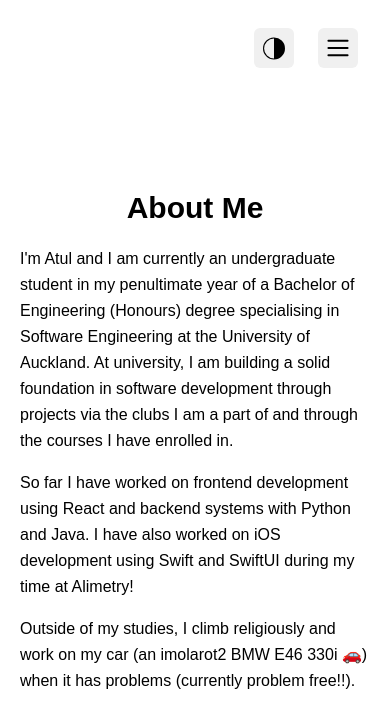
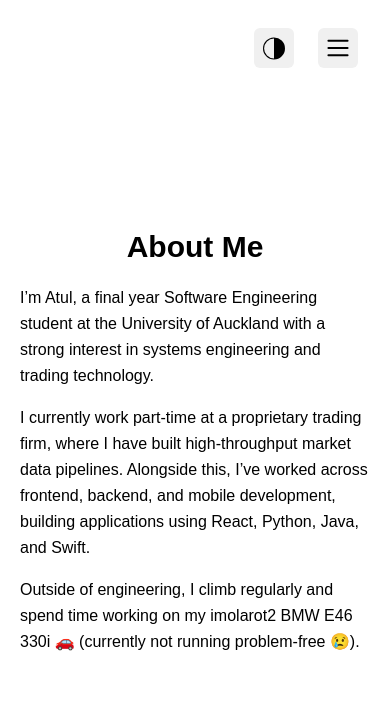
Before and after one commit to itsatulbox/personal-website, a Next.js app: page /about in a window 390 px wide. Shown: the top 728 px of the page. Built offline with nearby package versions, Linux system fonts and the light colour scheme; a web font is replaced by a local one.

Commit message:
feat: update about page, CV, block scrapers in robots.txt, fix mobile scramble overflow and image blur

```diff
--- a/next.config.ts
+++ b/next.config.ts
@@ -3,7 +3,7 @@ import type { NextConfig } from "next";
 const nextConfig: NextConfig = {
   poweredByHeader: false,
   images: {
-    formats: ["image/avif", "image/webp"],
+    unoptimized: true,
   },
 };
 
--- a/src/app/about/page.tsx
+++ b/src/app/about/page.tsx
@@ -2,8 +2,7 @@ import type { Metadata } from "next";
 
 export const metadata: Metadata = {
   title: "About",
-  description:
-    "Learn more about Atul Kodla — Software Engineering student at the University of Auckland.",
+  description: "Learn more about Atul Kodla.",
 };
 
 export default function About() {
@@ -12,22 +11,19 @@ export default function About() {
       <h2 className="text-3xl font-bold">About Me</h2>
       <div className="leading-relaxed max-w-3xl space-y-4">
         <p>
-          I&apos;m Atul and I am currently an undergraduate student in my
-          penultimate year of a Bachelor of Engineering (Honours) degree
-          specialising in Software Engineering at the University of Auckland. At
-          university, I am building a solid foundation in software development
-          through projects via the clubs I am a part of and through the courses
-          I have enrolled in.
+          I’m Atul, a final year Software Engineering student at the University
+          of Auckland with a strong interest in systems engineering and trading
+          technology.
         </p>
         <p>
-          So far I have worked on frontend development using React and backend
-          systems with Python and Java. I have also worked on iOS development
-          using Swift and SwiftUI during my time at Alimetry!
+          I currently work part-time at a proprietary trading firm, where I have
+          built high-throughput market data pipelines. Alongside this, I’ve
+          worked across frontend, backend, and mobile development, building
+          applications using React, Python, Java, and Swift.
         </p>
         <p>
-          Outside of my studies, I climb religiously and work on my car (an
-          imolarot2 BMW E46 330i 🚗) when it has problems (currently problem
-          free!!).
+          Outside of engineering, I climb regularly and spend time working on my
+          imolarot2 BMW E46 330i 🚗 (currently not running problem-free 😢).
         </p>
       </div>
     </div>
--- a/src/app/projects/page.tsx
+++ b/src/app/projects/page.tsx
@@ -11,8 +11,7 @@ import finger4 from "@/assets/finger4.webp";
 
 export const metadata: Metadata = {
   title: "Projects",
-  description:
-    "Projects by Atul Kodla — including a JavaFX game with OpenAI-driven NPC dialogue and a multi-model sign language interpreter built with ResNet, AlexNet, and EfficientNet.",
+  description: "Projects by Atul Kodla.",
 };
 
 type ProjectCardProps = {
--- a/src/app/robots.ts
+++ b/src/app/robots.ts
@@ -2,10 +2,16 @@ import type { MetadataRoute } from "next";
 
 export default function robots(): MetadataRoute.Robots {
   return {
-    rules: {
-      userAgent: "*",
-      allow: "/",
-    },
+    rules: [
+      {
+        userAgent: "*",
+        disallow: "/",
+      },
+      {
+        userAgent: ["Googlebot", "Bingbot"],
+        allow: "/",
+      },
+    ],
     sitemap: "https://atulkodla.com/sitemap.xml",
   };
 }
```
Also changed, not shown: 1 other file (tests, documents, lock files or other folders).
